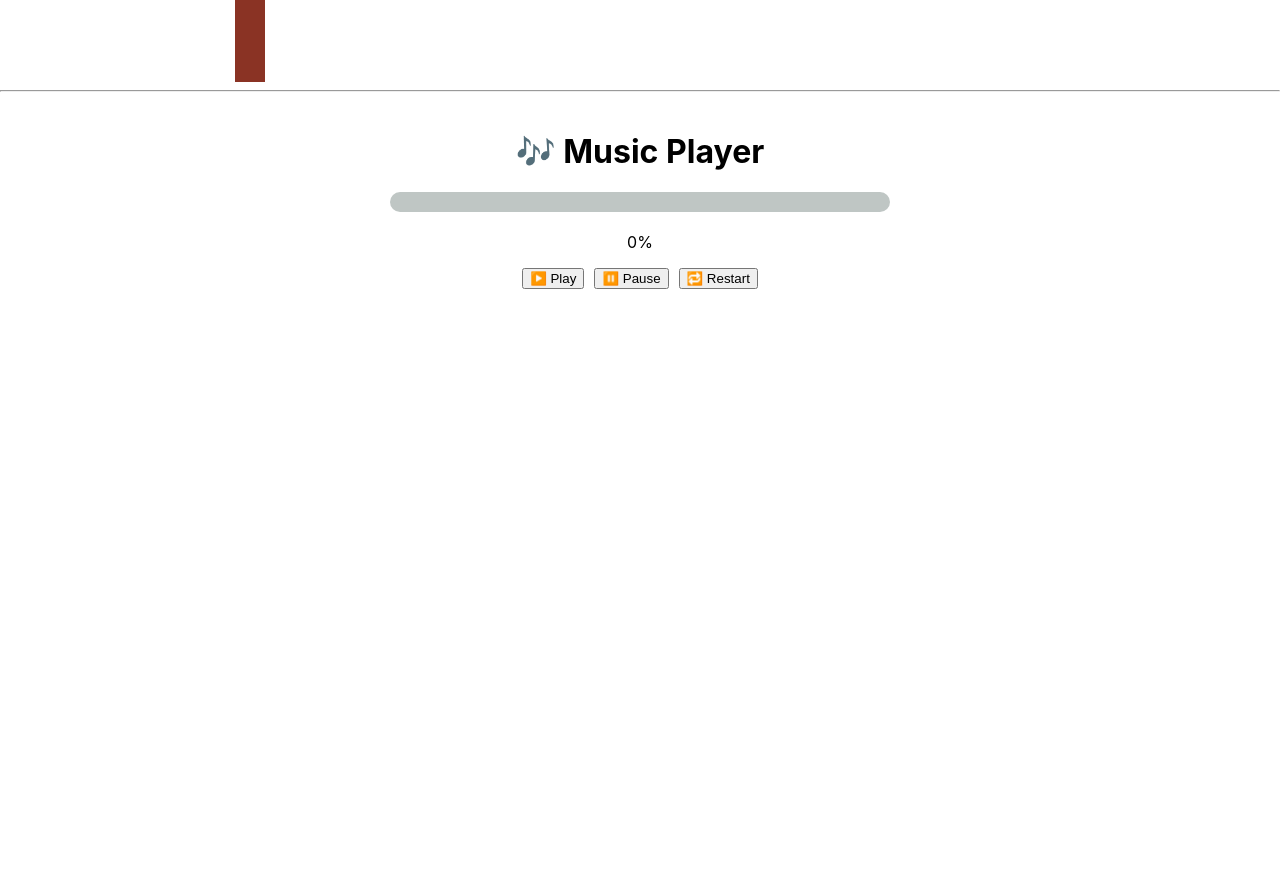
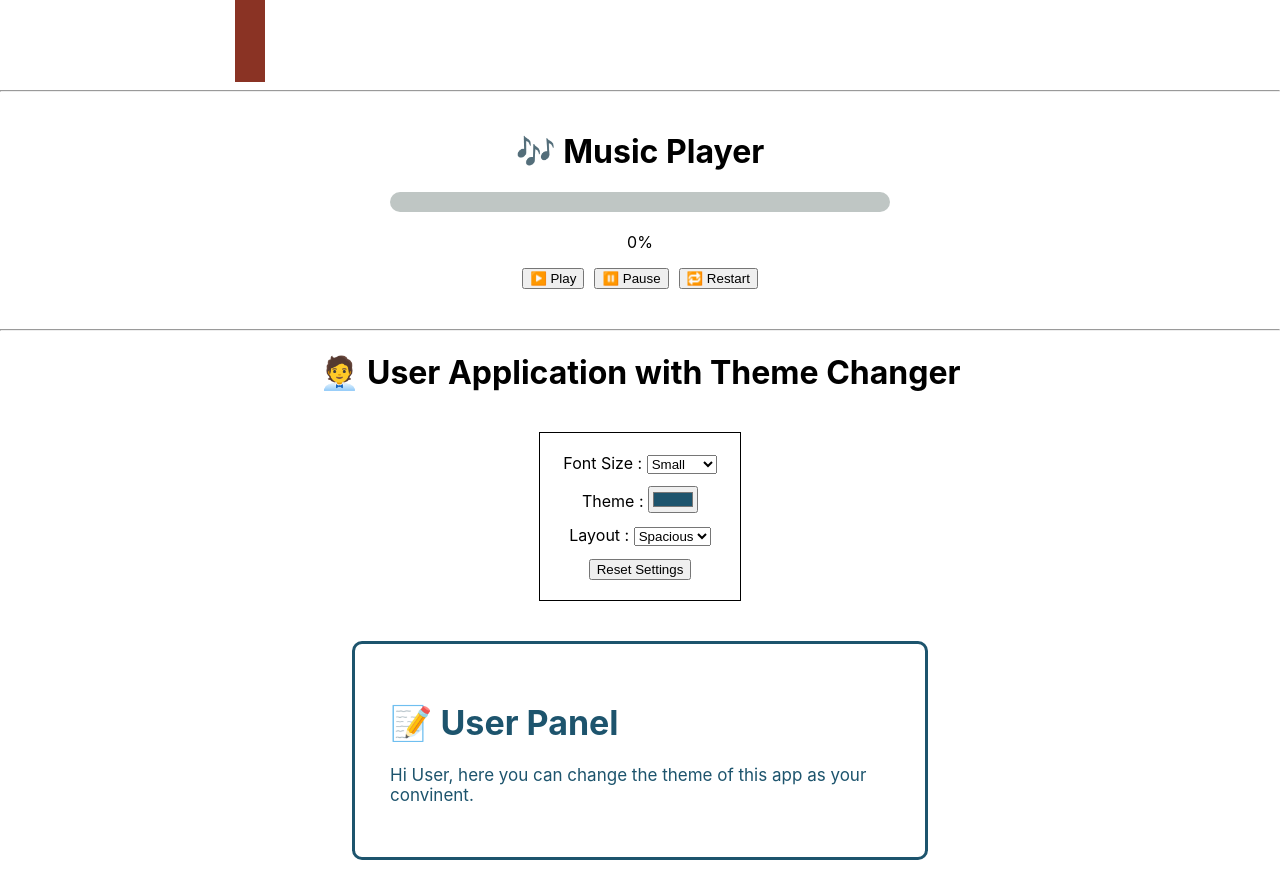
Before and after one commit to KethraPackiamB/react-hooks-deep-dive, a React (Create React App) app: page / in a window 1280 px wide. Shown: the part 420-1310 px from the top of the page. Before the commit the page ends 800 px from the top, so only its background shows below. Built offline with nearby package versions, Linux system fonts and the light colour scheme.

Commit message:
Developed User App with Theme Settings by ContextAPI

```diff
--- a/src/App.js
+++ b/src/App.js
@@ -2,12 +2,19 @@ import logo from './logo.svg';
 import './App.css';
 import TreeStageChangesByUseState from './Components/TreeStageChangesByUseState';
 import MusicPlayerByUseEffect from './Components/MusicPlayerByUseEffect';
+import SettingPanel from './Components/AppPanelSettingByContextAPI/SettingPanel';
+import { SettingContextProvider } from './Components/AppPanelSettingByContextAPI/SettingContext';
+import UserApp from './Components/AppPanelSettingByContextAPI/UserApp';
 
 function App() {
   return (
     <div>
       <TreeStageChangesByUseState/>
       <MusicPlayerByUseEffect/>
+      <SettingContextProvider>
+      <SettingPanel/>
+      <UserApp/>
+      </SettingContextProvider>
     </div>
   );
 }
--- /dev/null
+++ b/src/Components/AppPanelSettingByContextAPI/SettingContext.jsx
@@ -0,0 +1,29 @@
+import { createContext, useState } from "react";
+
+export const SettingContext = createContext();
+
+export const SettingContextProvider = ({children}) => {
+
+    const defaultSettings = {
+        fontSize : "17px",
+        themeColor : "#1D546D",
+        layout : "spacious",
+    };
+
+    const [settings, setSettings] = useState(defaultSettings);
+
+    const handleSettings = (e) => {
+        const key = e.target.name
+        setSettings((prev) => ({...prev, [key] : e.target.value }))
+    }
+
+    const resetSettings = () => {
+        setSettings(defaultSettings);
+    }
+
+    return(
+        <SettingContext.Provider value={{settings, handleSettings, resetSettings}}>
+            {children}
+        </SettingContext.Provider>
+    )
+}
--- /dev/null
+++ b/src/Components/AppPanelSettingByContextAPI/SettingPanel.jsx
@@ -0,0 +1,41 @@
+import { useContext } from 'react';
+import { SettingContext } from './SettingContext';
+
+const SettingPanel = () => {
+
+    const { settings, handleSettings, resetSettings } = useContext(SettingContext);
+
+  return (
+    <div>
+     <h1 style={{textAlign: 'center'}}>🧑‍💼 User Application with Theme Changer</h1>
+    <div style={{width : "200px", margin : "40px auto", textAlign: "center", border: "1px solid #000", padding: "20px 0"}}>
+
+
+
+      <div style={{marginBottom: "12px"}}>
+        <label htmlFor="">Font Size :  </label>
+        <select name="fontSize" id="" onChange={handleSettings} value={settings.fontSize}>
+            <option value="17px">Small</option>
+            <option value="20px">Medium</option>
+            <option value="23px">Large</option>
+        </select>
+      </div>
+      <div style={{marginBottom: "12px"}}>
+        <label htmlFor="">Theme :  </label>
+        <input type="color" name="themeColor" onChange={handleSettings} value={settings.themeColor}/>
+      </div>
+      <div style={{marginBottom: "12px"}}>
+        <label htmlFor="">Layout :  </label>
+        <select name="layout" id="" onChange={handleSettings} value={settings.layout}>
+            <option value="spacious">Spacious</option>
+            <option value="compact">Compact</option>
+        </select>
+      </div>
+      <button onClick={resetSettings} >Reset Settings</button>
+      </div>
+
+    </div>
+  )
+}
+
+export default SettingPanel;
--- /dev/null
+++ b/src/Components/AppPanelSettingByContextAPI/UserApp.jsx
@@ -0,0 +1,25 @@
+import { useContext } from 'react';
+import { SettingContext } from './SettingContext';
+
+const UserApp = () => {
+
+    const {settings} = useContext(SettingContext);
+
+  return (
+    <div style={{
+        border : `3px solid ${settings.themeColor}`,
+        fontSize : settings.fontSize,
+        padding : settings.layout === "compact" ? "10px" : "35px",
+        color : settings.themeColor,
+        borderRadius : "10px",
+        margin : "30px auto",
+        width : "500px",
+    }}>
+      <h1>📝 User Panel</h1>
+      <p>Hi User, here you can change the theme of this app as your convinent.</p>
+
+    </div>
+  )
+}
+
+export default UserApp
--- a/src/Components/MusicPlayerByUseEffect.jsx
+++ b/src/Components/MusicPlayerByUseEffect.jsx
@@ -29,6 +29,7 @@ const MusicPlayerByUseEffect = () => {
   };
 
   return (
+    <div>
     <div style={{ width: "500px", textAlign: "center", margin: "40px auto" }}>
       <h1>🎶 Music Player</h1>
 
@@ -57,7 +58,10 @@ const MusicPlayerByUseEffect = () => {
         <button onClick={handlepause}> ⏸️ Pause </button>
         <button onClick={handleRestart}> 🔁 Restart </button>
       </div>
-    </div>
+  </div>
+  <hr />
+  </div>
+
   );
 };
 
```
